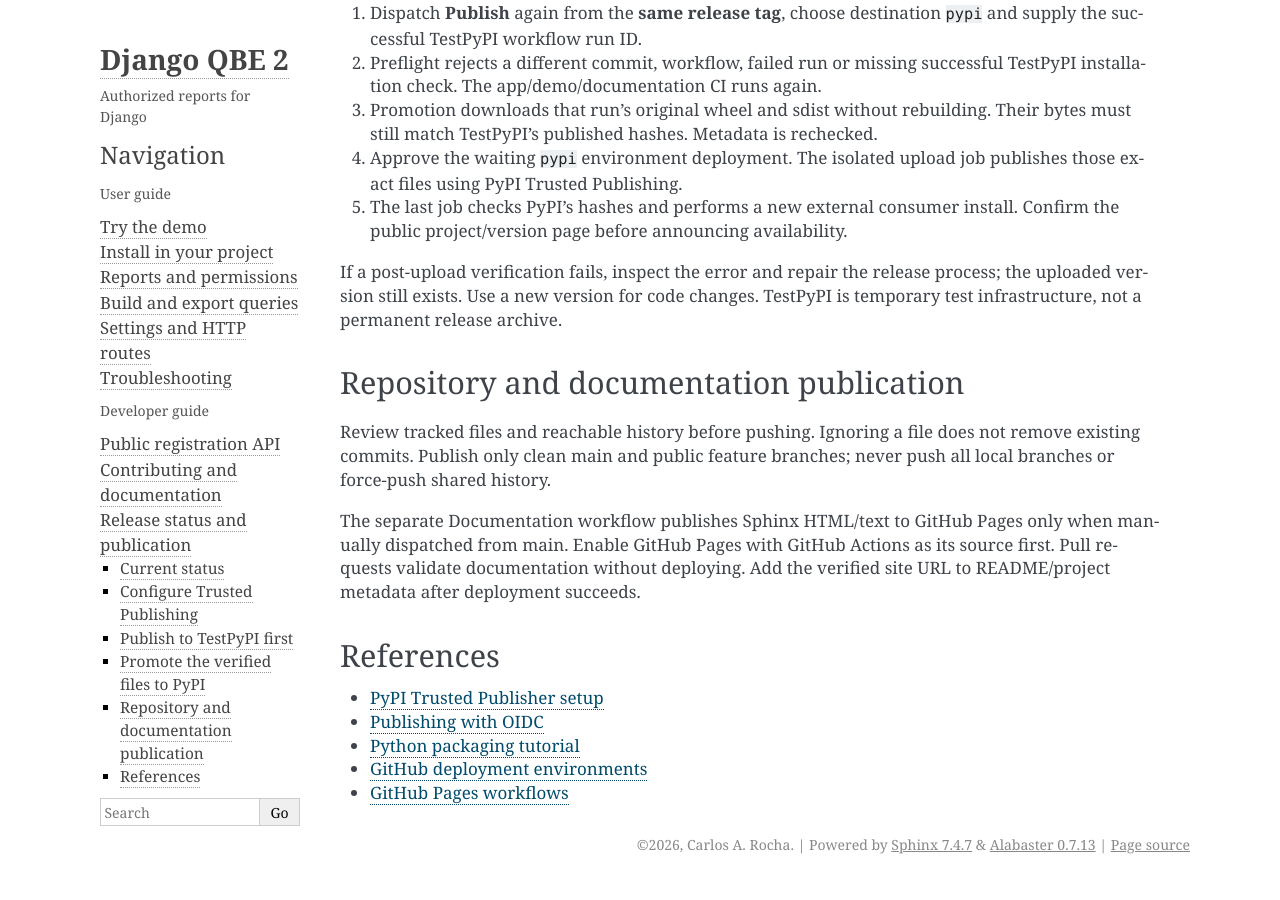
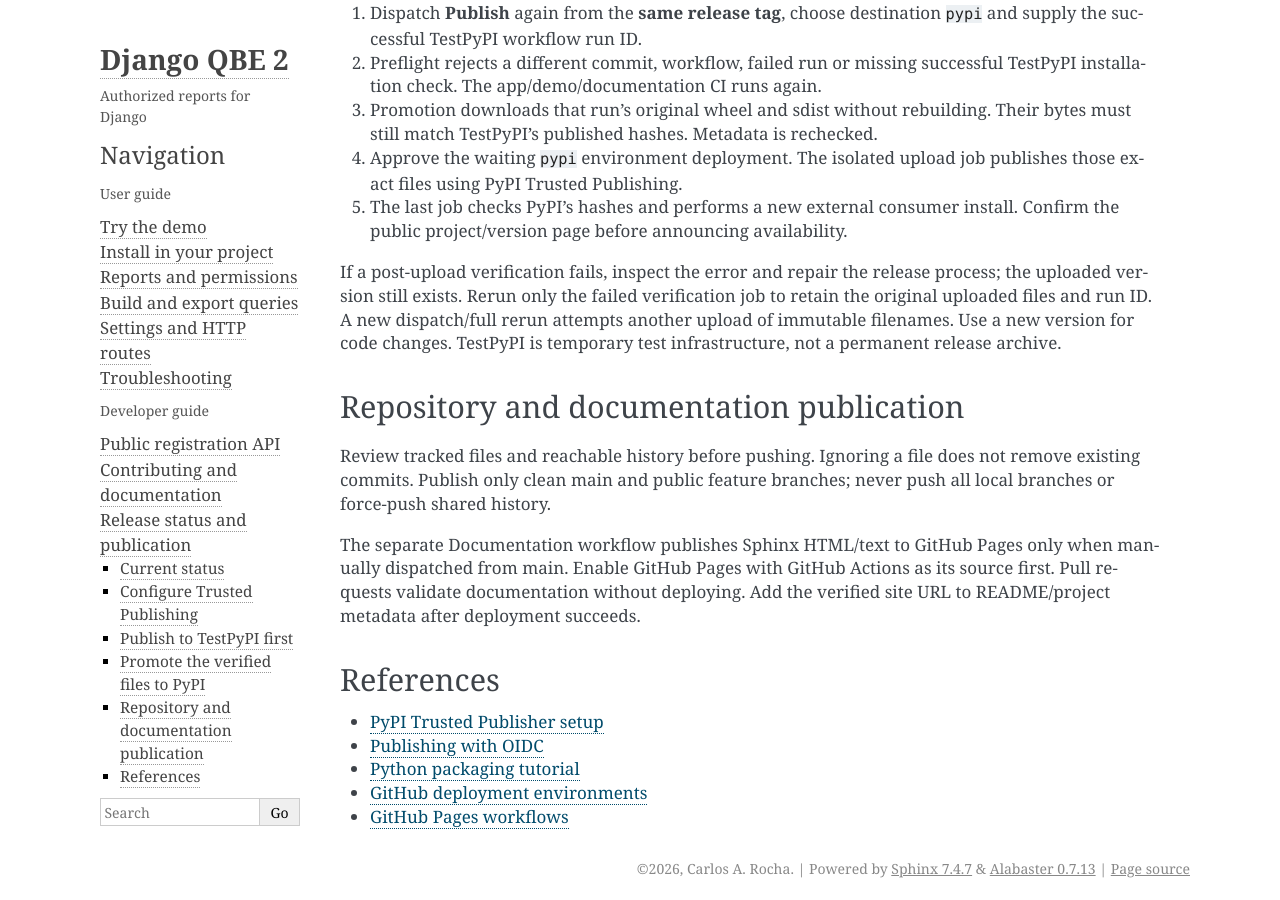
Before and after one commit to CARocha/django-qbe2, a Sphinx documentation site: the page built from docs/source/releases.rst, in a window 1280 px wide and 900 px high, scrolled down 1653 px. Built offline with Sphinx 7.4.7, drawn with Linux system fonts in a browser that asks for light colours.

Commit message:
docs: explain verification recovery without repeating package uploads

```diff
--- a/docs/source/releases.rst
+++ b/docs/source/releases.rst
@@ -94,7 +94,9 @@
    Confirm the public project/version page before announcing availability.
 
 If a post-upload verification fails, inspect the error and repair the release
-process; the uploaded version still exists. Use a new version for code changes.
+process; the uploaded version still exists. Rerun only the failed verification
+job to retain the original uploaded files and run ID. A new dispatch/full rerun
+attempts another upload of immutable filenames. Use a new version for code changes.
 TestPyPI is temporary test infrastructure, not a permanent release archive.
 
 Repository and documentation publication
```
